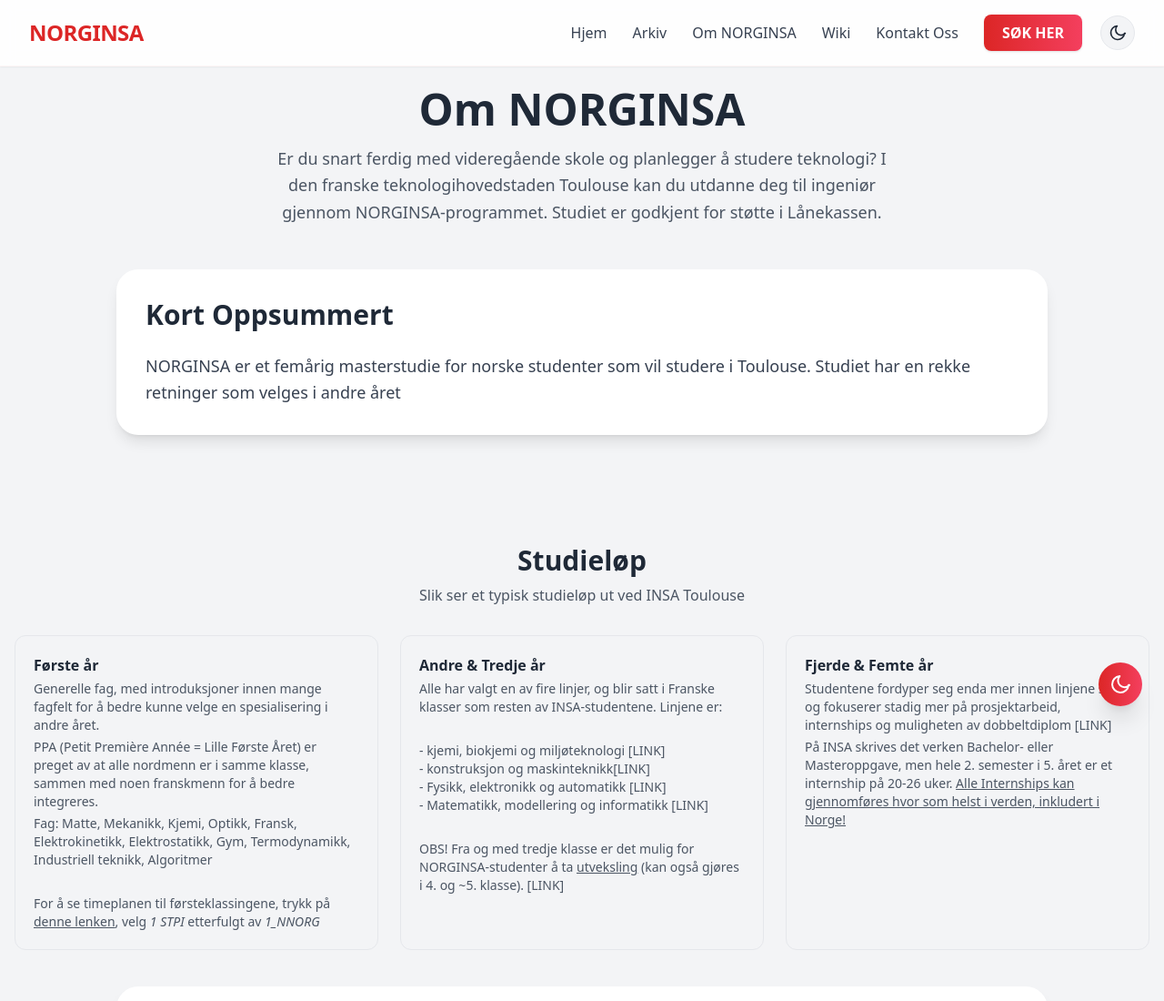
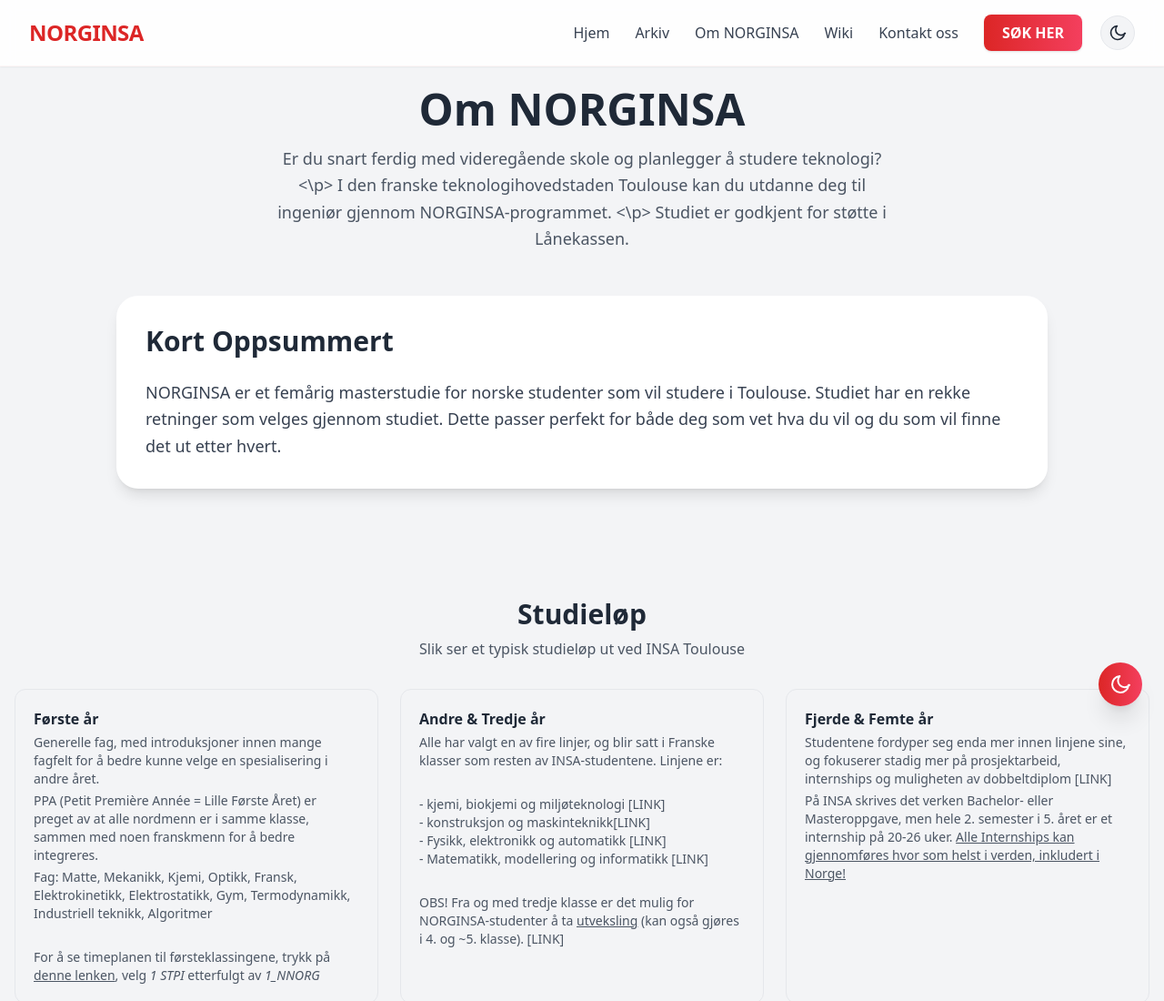
Before and after one commit to andreasholmsen/norginsa-website, a plain HTML site: page about.html in a window 1280 px wide. Shown: the top 1100 px of the page at 91% size. Drawn offline with nearby package versions, Linux system fonts and the light colour scheme.

Commit message:
Endre formatering i om-seksjonen og titler i NavBar

```diff
--- a/about.html
+++ b/about.html
@@ -74,7 +74,7 @@
     <h1 class="text-5xl font-extrabold mb-4 fade-down-anim">Om NORGINSA</h1>
     <p class="max-w-2xl mx-auto text-gray-600 dark:text-gray-300 text-lg leading-relaxed fade-down-anim"
       data-aos="fade-down" data-aos-delay="100">
-      Er du snart ferdig med videregående skole og planlegger å studere teknologi? I den franske teknologihovedstaden Toulouse kan du utdanne deg til ingeniør gjennom NORGINSA-programmet. Studiet er godkjent for støtte i Lånekassen.
+      Er du snart ferdig med videregående skole og planlegger å studere teknologi? <\p> I den franske teknologihovedstaden Toulouse kan du utdanne deg til ingeniør gjennom NORGINSA-programmet. <\p> Studiet er godkjent for støtte i Lånekassen.
     </p>
   </div>
 
@@ -83,7 +83,7 @@
     data-aos="fade-up" tabindex="0" aria-label="Our Mission">
     <h2 class="text-3xl font-bold mb-6">Kort Oppsummert</h2>
     <p class="text-gray-700 dark:text-gray-300 text-lg leading-relaxed">
-     NORGINSA er et femårig masterstudie for norske studenter som vil studere i Toulouse. Studiet har en rekke retninger som velges i andre året
+     NORGINSA er et femårig masterstudie for norske studenter som vil studere i Toulouse. Studiet har en rekke retninger som velges gjennom studiet. Dette passer perfekt for både deg som vet hva du vil og du som vil finne det ut etter hvert.
     </p>
   </section>
 
--- a/assets/js/getNavbar.js
+++ b/assets/js/getNavbar.js
@@ -26,7 +26,7 @@
           </a>
           <a href="kontakt.html" rel="noopener"
             class="px-2 py-1 rounded transition hover:text-red-600 focus-visible:outline focus-visible:ring-2 focus-visible:ring-red-400 text-gray-700 dark:text-gray-100 flex items-center gap-1 text-sm sm:text-base">
-            Kontakt Oss
+            Kontakt oss
           </a>
           <a href="https://utdanning.no/tema/utdanning_i_utlandet/ingeniorstudier_i_toulouse"  rel="noopener"
             class="ml-2 bg-gradient-to-r from-red-600 to-rose-500 text-white px-4 sm:px-5 py-1.5 sm:py-2 rounded-lg shadow hover:from-red-700 hover:to-rose-600 font-semibold transition duration-200 flex items-center gap-1 sm:gap-2 focus:outline-none focus:ring-2 focus:ring-red-300 text-sm sm:text-base">
@@ -85,7 +85,7 @@
         <a href="about.html"
           class="block px-3 py-1.5 rounded hover:bg-red-100 dark:hover:bg-gray-700 text-sm">Om NORGINSA</a>
           <a href="kontakt.html"
-          class="block px-3 py-1.5 rounded hover:bg-red-100 dark:hover:bg-gray-700 text-sm">Kontakt Oss</a>
+          class="block px-3 py-1.5 rounded hover:bg-red-100 dark:hover:bg-gray-700 text-sm">Kontakt oss</a>
           <a href="https://wiki.etud.insa-toulouse.fr/books/1a/page/besta-ditt-forste-norginsa-ar-starter-pack"
           class="block px-3 py-1.5 rounded hover:bg-red-100 dark:hover:bg-gray-700 text-sm">Wiki</a>
         <a href="https://utdanning.no/tema/utdanning_i_utlandet/ingeniorstudier_i_toulouse"  rel="noopener"
```
